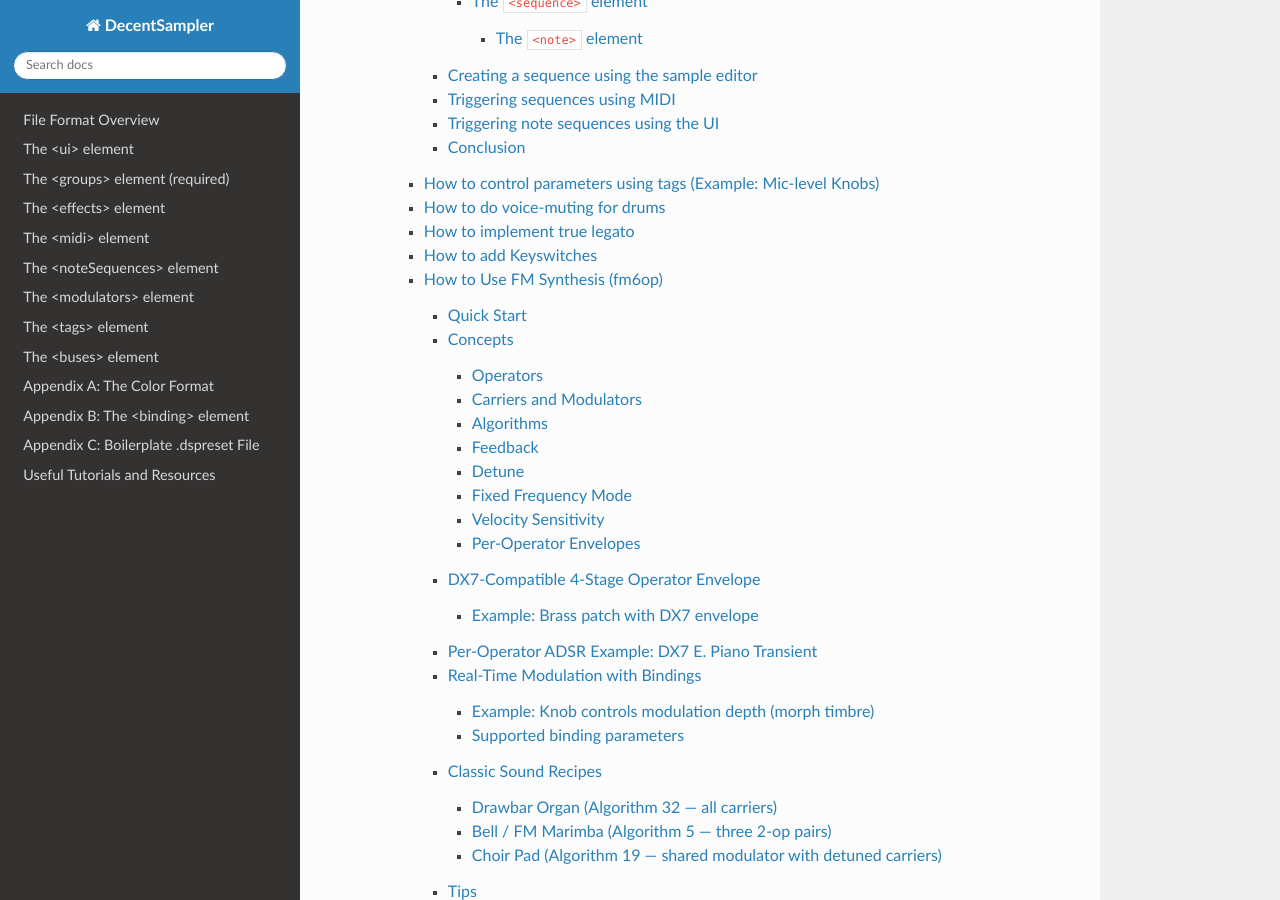
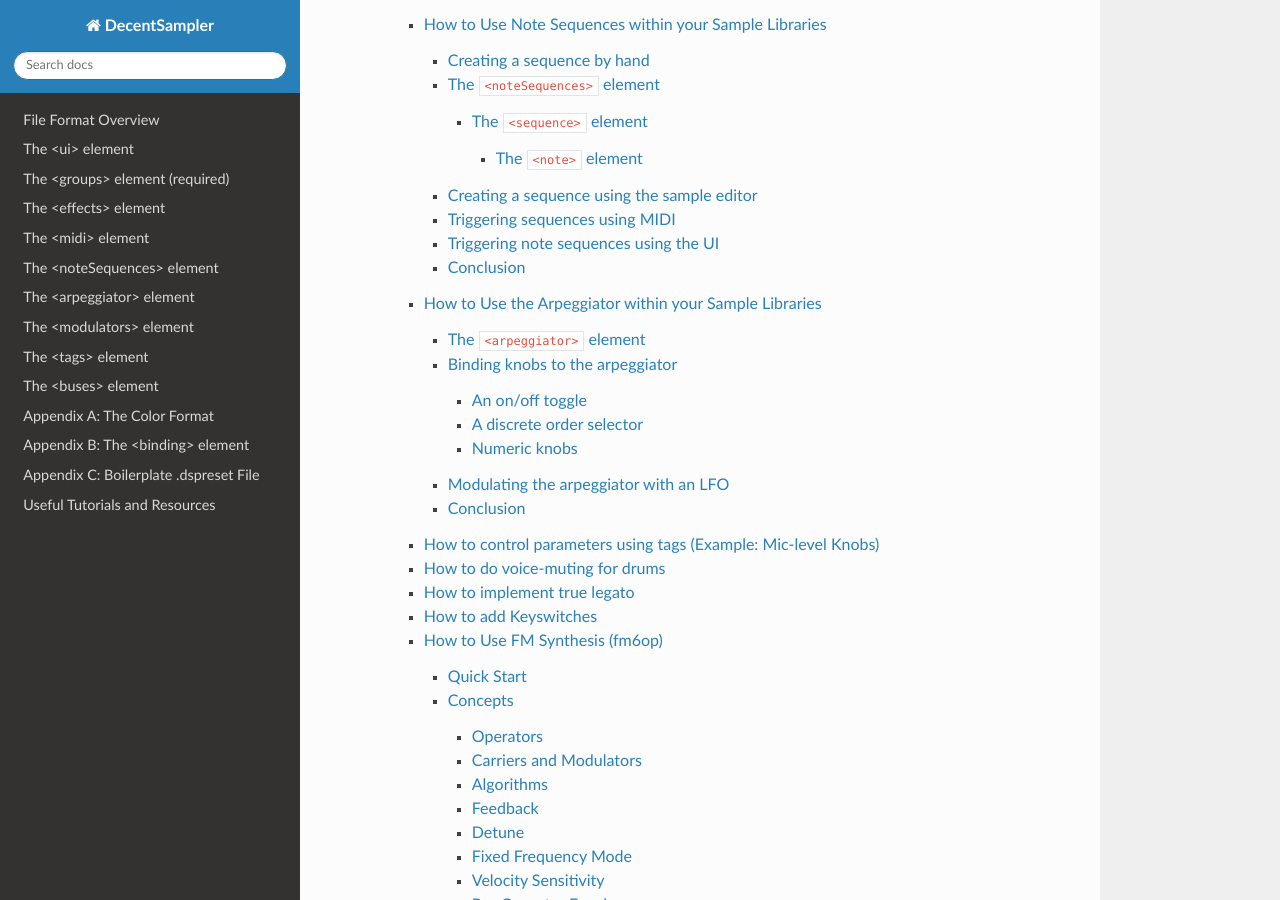
Before and after one commit to DecentSamples/DecentSampler-Developers-Guide, a Sphinx documentation site: the page built from docs/source/index.rst, in a window 1280 px wide and 900 px high, scrolled down 3825 px. Built offline with Sphinx 7.4.7 and the Read the Docs theme 3.1.0, drawn with Linux system fonts in a browser that asks for light colours; some of the changed text lies outside the part shown.

Commit message:
0000383: Arpeggiator
Add developer-guide documentation for the new arpeggiator: a reference
page for the <arpeggiator> element (all attributes, plus a worked
example for each of the 9 order modes), a how-to tutorial covering
binding discrete and numeric knobs and modulating it with an LFO, and
the corresponding binding-type/parameter entries in Appendix B.

````diff
--- a/docs/source/appendix-b-the-binding-element.md
+++ b/docs/source/appendix-b-the-binding-element.md
@@ -22,7 +22,7 @@
 
 | Attribute                  | Description                                                                                                                                                                                                                                                                                                         |          |
 |:---------------------------|:--------------------------------------------------------------------------------------------------------------------------------------------------------------------------------------------------------------------------------------------------------------------------------------------------------------------|:---------|
-| **`type`**                 | This tells the engine what type of parameter this is. Valid values are: `amp`, `general`, `effect`, `control`, `note`, `note_binding`, `velocity_binding`, `button_state_binding`, `keyboard_color`, `modulator`, `note_sequence`.                                                                                  | Required |
+| **`type`**                 | This tells the engine what type of parameter this is. Valid values are: `amp`, `general`, `effect`, `control`, `note`, `note_binding`, `velocity_binding`, `button_state_binding`, `keyboard_color`, `modulator`, `note_sequence`, `arpeggiator`.                                                                                  | Required |
 | **`level`**                | Valid values are `ui`, `instrument`, `group`, `tag`, `midi`                                                                                                                                                                                                                                                         | Required |
 | **`position`**             | The specific 0-based index of the element to be modified by this binding. If you are targeting a group, for example, the first group would be 0, the second group would be 1, etc.                                                                                                                                  | Required |
 | **`controlIndex`**         | When a binding is targeting a control, this is the same thing as the `position` attribute. It is a specific 0-based index of the control to be modified by this binding. If you are targeting an group-level effect, this would specified the group under which the effect lives.                                   | Optional |
@@ -274,6 +274,16 @@
 | Envelope Modulator Release                           | `modulator`            | `instrument`            | `ENV_RELEASE`                   | 0.0 - 25.0                                                    |             | `modulatorIndex` or `modulatorTags` identifies the target modulator(s)                                                                                                                                                                     |
 | Envelope Modulator Release Curve Shape               | `modulator`            | `instrument`            | `ENV_RELEASE_CURVE`             | -100 - 100                                                    |             | `modulatorIndex` or `modulatorTags` identifies the target modulator(s)                                                                                                                                                                     |
 | Sequence Rate                                        | `note_sequence`        | `instrument`            | `RATE`                          | 0.01 - 100                                                    |             | `seqIndex` contains the 0-based index of the note sequence in question                                                                                                                                                                 |
+| Arpeggiator Enabled                                  | `arpeggiator`          | `instrument`            | `ARP_ENABLED`                   | true, false                                                   | No          | The arpeggiator is a singleton (there is only one per instrument), so no index is needed. See [the &lt;arpeggiator&gt; element](the-arpeggiator-element).                                                                              |
+| Arpeggiator Order                                    | `arpeggiator`          | `instrument`            | `ARP_ORDER`                     | `up`, `down`, `up_down`, `up_down_inclusive`, `down_up`, `down_up_inclusive`, `as_played`, `random`, `random_no_repeat` | No          | Best driven via a `multi_state` knob using `fixed_value` bindings — see [the arpeggiator how-to](topic-how-to-use-the-arpeggiator).                                                                                                     |
+| Arpeggiator Octave Range                             | `arpeggiator`          | `instrument`            | `ARP_OCTAVE_RANGE`              | 1 - 8 (integer)                                                | Yes         | How many octaves the held notes are spread across.                                                                                                                                                                                       |
+| Arpeggiator Octave Mode                              | `arpeggiator`          | `instrument`            | `ARP_OCTAVE_MODE`               | `replayPerOctave`, `interleaveByPitch`                        | No          | Best driven via a `multi_state` knob using `fixed_value` bindings.                                                                                                                                                                       |
+| Arpeggiator Step Count                               | `arpeggiator`          | `instrument`            | `ARP_STEP_COUNT`                | 1 - 16 (integer)                                               | Yes         | Caps how many notes make up one cycle of the pattern; never pads, only truncates.                                                                                                                                                        |
+| Arpeggiator Gate Length                              | `arpeggiator`          | `instrument`            | `ARP_GATE_LENGTH`               | 0.0+                                                          | Yes         | Fraction of one step's duration that each note rings for.                                                                                                                                                                                |
+| Arpeggiator Sync Division                            | `arpeggiator`          | `instrument`            | `ARP_SYNC_DIVISION`             | Any of the valid values for `arpSyncDivision`                 | No          | The musical note value of one step.                                                                                                                                                                                                      |
+| Arpeggiator Follow Global Tempo                      | `arpeggiator`          | `instrument`            | `ARP_FOLLOW_GLOBAL_TEMPO`       | true, false                                                   | No          | When `false`, rate is computed from `ARP_OVERRIDE_BPM` instead of the host tempo.                                                                                                                                                        |
+| Arpeggiator Rate Multiplier                          | `arpeggiator`          | `instrument`            | `ARP_RATE_MULTIPLIER`           | 0.01 - 100                                                    | Yes         | A continuous multiplier on top of `ARP_SYNC_DIVISION`'s rate. The natural target for a rate knob or MIDI CC; see the how-to guide for a note on modulating this from an LFO.                                                            |
+| Arpeggiator Override BPM                             | `arpeggiator`          | `instrument`            | `ARP_OVERRIDE_BPM`              | 1 - 1000                                                      | No          | Only used when `ARP_FOLLOW_GLOBAL_TEMPO` is `false`.                                                                                                                                                                                     |
 | All Notes Off                                        | `general`              | `instrument`            | `ALL_NOTES_OFF`                 | true                                                          |             |                                                                                                                                                               |
 
 ### UI Parameters
--- a/docs/source/index.rst
+++ b/docs/source/index.rst
@@ -20,6 +20,7 @@
    the-effects-element
    the-midi-element
    the-noteSequences-element
+   the-arpeggiator-element
    the-modulators-element
    the-tags-element
    the-buses-element
--- /dev/null
+++ b/docs/source/the-arpeggiator-element.md
@@ -0,0 +1,76 @@
+The &lt;arpeggiator&gt; element
+=================================
+
+As of 1.26.0, DecentSampler has a built-in arpeggiator. Unlike the [note sequencer](the-noteSequences-element), which plays back a fixed, pre-authored pattern, the arpeggiator reacts live to whichever notes are currently held down: hold a chord and it generates a stream of notes from that chord, in the order and octave range you choose, for as long as you hold it.
+
+The `<arpeggiator>` element is how you configure the arpeggiator. There should be exactly one `<arpeggiator>` element in each `<DecentSampler>` file, as a direct child of the root `<DecentSampler>` element (a sibling of `<groups>`, `<midi>`, `<noteSequences>`, etc.):
+
+```xml
+<DecentSampler>
+  <groups>...</groups>
+  <arpeggiator enabled="true"
+               arpOrder="up"
+               arpOctaveRange="2"
+               arpOctaveMode="replayPerOctave"
+               arpStepCount="16"
+               arpGateLength="0.75"
+               arpFollowGlobalTempo="true"
+               arpSyncDivision="noteOneSixteenth"
+               arpRateMultiplier="1.0"
+               arpOverrideBpm="120.0"/>
+</DecentSampler>
+```
+
+Every attribute on `<arpeggiator>` can also be set from a knob, button, menu, or modulator (LFO/MIDI CC) using the `arpeggiator` binding type — see [Appendix B](appendix-b-the-binding-element) and the [how-to guide](topic-how-to-use-the-arpeggiator) for details.
+
+## Attributes
+
+- `enabled` (optional): Whether the arpeggiator is armed. When armed, it takes over **every** note played anywhere on the keyboard — the raw notes are not also passed through to the sample playback engine. Valid values are `true` and `false`. Default: `false`.
+- `arpOrder` (optional): The order in which held notes (and their octave-expanded copies) are played. See [Order Modes](#order-modes) below for the full list and worked examples. Default: `up`.
+- `arpOctaveRange` (optional): How many octaves the held notes are spread across, counting the octave you're actually holding. `1` means no octave duplication at all — just the notes you're holding. Whole number from 1 to 8. Default: `1`.
+- `arpOctaveMode` (optional): How the octave-expanded copies are woven into the pattern. `replayPerOctave` repeats the held-note pattern once per octave (the octave you're holding, then the whole pattern again an octave up, and so on) — this is how most hardware/software arpeggiators behave. `interleaveByPitch` instead merges every note across every octave into one pitch-sorted list before applying the order. Default: `replayPerOctave`.
+- `arpStepCount` (optional): A hard ceiling on how many notes make up one cycle of the pattern, from 1 to 16. If the held chord × octave range would produce more notes than this, the pattern is truncated to the first `arpStepCount` notes (built according to `arpOctaveMode`) — it is never padded. Default: `16`.
+- `arpGateLength` (optional): How long each note rings out, as a fraction of one step's duration. `0.5` means each note is cut roughly halfway through the step, leaving a gap before the next one; `1.0` means the note rings for the full step and (depending on the sample's own release/loop behavior) may audibly overlap with the next note. Floating point number, 0 or greater. Default: `0.75`.
+- `arpFollowGlobalTempo` (optional): Whether the arpeggiator's rate tracks the host/DAW's tempo. When `true`, the rate is computed from the current tempo and `arpSyncDivision`. When `false`, the rate is computed from `arpOverrideBpm` and `arpSyncDivision` instead, ignoring whatever the host reports. Valid values are `true` and `false`. Default: `true`.
+- `arpSyncDivision` (optional): The musical note value of one step, e.g. `noteOneSixteenth` for a 16th-note arpeggio. Valid values: `noteOneSixtyFourthTriplet`, `noteOneSixtyFourth`, `noteOneThirtySecondTriplet`, `noteOneSixtyFourthDotted`, `noteOneThirtySecond`, `noteOneSixteenthTriplet`, `noteOneThirtySecondDotted`, `noteOneSixteenth`, `noteOneEighthTriplet`, `noteOneSixteenthDotted`, `noteOneEighth`, `noteOneFourthTriplet`, `noteOneEighthDotted`, `noteOneFourth`, `noteOneHalfTriplet`, `noteOneFourthDotted`, `noteOneHalf`, `noteOneTriplet`, `noteOneHalfDotted`, `noteWhole`, `noteWholeDotted`. Default: `noteOneSixteenth`.
+- `arpRateMultiplier` (optional): A continuous multiplier applied on top of `arpSyncDivision`'s rate — higher values play faster. This is the attribute you'd bind a knob or an LFO to if you want a live, sweepable rate control rather than snapping between discrete note values. Floating point number, 0.01 to 100. Default: `1.0`.
+- `arpOverrideBpm` (optional): The tempo used to compute the rate when `arpFollowGlobalTempo="false"`. Floating point number, 1 to 1000. Default: `120.0`.
+
+## Order Modes
+
+Given the chord C4-E4-G4 (MIDI notes 60, 64, 67) with `arpOctaveRange="2"` and `arpOctaveMode="replayPerOctave"`, the expanded note pool is **60, 64, 67, 72, 76, 79** (the chord, then the same chord an octave up). Here's what each `arpOrder` value produces:
+
+| `arpOrder` | One full cycle |
+|:---|:---|
+| `up` | 60, 64, 67, 72, 76, 79 → loops back to 60 |
+| `down` | 79, 76, 72, 67, 64, 60 → loops back to 79 (the exact reverse of `up`) |
+| `up_down` | 60, 64, 67, 72, 76, **79**, 76, 72, 67, 64 → loops back to 60 (top/bottom note plays once per cycle) |
+| `up_down_inclusive` | 60, 64, 67, 72, 76, 79, **79**, 76, 72, 67, 64, **60** → loops back to 60 (top/bottom note repeats at each turnaround) |
+| `down_up` | 79, 76, 72, 67, 64, 60, 64, 67, 72, 76 → loops back to 79 |
+| `down_up_inclusive` | 79, 76, 72, 67, 64, 60, 60, 64, 67, 72, 76, 79 → loops back to 79 |
+| `as_played` | Whatever order you actually pressed the notes in, replayed per octave. If you pressed G, then C, then E, this plays 67, 60, 64, 79, 72, 76. (If you happened to press them low-to-high, this is identical to `up`.) |
+| `random` | A note is picked at random from the pool on every step. The same note can repeat back-to-back. |
+| `random_no_repeat` | Same as `random`, but the same note never plays twice in a row. |
+
+## Example
+
+This example arms the arpeggiator at 16th notes, tracking the host tempo, spread across 2 octaves:
+
+```xml
+<DecentSampler>
+  <groups>
+    <group>
+      <sample path="Samples/Piano-C4.wav" rootNote="60" loNote="0" hiNote="127"/>
+    </group>
+  </groups>
+  <arpeggiator enabled="true"
+               arpOrder="up_down_inclusive"
+               arpOctaveRange="2"
+               arpOctaveMode="replayPerOctave"
+               arpGateLength="0.6"
+               arpFollowGlobalTempo="true"
+               arpSyncDivision="noteOneSixteenth"/>
+</DecentSampler>
+```
+
+For a full discussion of how to bind knobs and modulators to the arpeggiator, see the tutorial on [how to use the arpeggiator](topic-how-to-use-the-arpeggiator).
--- /dev/null
+++ b/docs/source/topic-how-to-use-the-arpeggiator.md
@@ -0,0 +1,116 @@
+# How to Use the Arpeggiator within your Sample Libraries
+
+As of version 1.26.0, **DecentSampler** has a built-in arpeggiator. Unlike the [note sequencer](the-noteSequences-element), which replays a fixed pattern you authored ahead of time, the arpeggiator reacts live to whatever notes are currently held: hold a chord and it generates a stream of notes from that chord — in the order and octave range you choose — for as long as you hold it. This guide walks through arming it, exposing its parameters as knobs, and modulating it with an LFO.
+
+## The `<arpeggiator>` element
+
+Add a single `<arpeggiator>` element as a direct child of your `<DecentSampler>` root, alongside `<groups>`, `<midi>`, etc.:
+
+```xml
+<DecentSampler>
+  <groups>...</groups>
+  <arpeggiator enabled="true"
+               arpOrder="up"
+               arpOctaveRange="2"
+               arpOctaveMode="replayPerOctave"
+               arpStepCount="16"
+               arpGateLength="0.75"
+               arpFollowGlobalTempo="true"
+               arpSyncDivision="noteOneSixteenth"
+               arpRateMultiplier="1.0"/>
+</DecentSampler>
+```
+
+With just this, the arpeggiator is already fully functional — hold a chord and it will play. The full attribute reference, including a worked example for every `arpOrder` value, is in [the &lt;arpeggiator&gt; element](the-arpeggiator-element).
+
+## Binding knobs to the arpeggiator
+
+Every `<arpeggiator>` attribute can be controlled from a UI knob using the `arpeggiator` binding type at `level="instrument"`. Which `translation` you use depends on the kind of parameter:
+
+- **Discrete parameters** (`ARP_ENABLED`, `ARP_ORDER`, `ARP_OCTAVE_MODE`) are a fixed list of named states, so they're best driven by a `valueType="multi_state"` knob — each state fires a `translation="fixed_value"` binding that sends the exact attribute value as a string.
+- **Numeric parameters** (`ARP_OCTAVE_RANGE`, `ARP_STEP_COUNT`, `ARP_GATE_LENGTH`, `ARP_RATE_MULTIPLIER`, `ARP_OVERRIDE_BPM`) are continuous or integer ranges, driven the same way as any other numeric binding (`translation="linear"`, with `valueType="integer"` for the whole-number ones).
+
+### An on/off toggle
+
+```xml
+<labeled-knob x="12" y="40" width="90" height="110" label="Arp" valueType="multi_state" value="1">
+  <state name="Off">
+    <binding type="arpeggiator" level="instrument" parameter="ARP_ENABLED" translation="fixed_value" translationValue="false"/>
+  </state>
+  <state name="On">
+    <binding type="arpeggiator" level="instrument" parameter="ARP_ENABLED" translation="fixed_value" translationValue="true"/>
+  </state>
+</labeled-knob>
+```
+
+### A discrete order selector
+
+Turning this knob cycles through named states, each firing a `fixed_value` binding with the matching `arpOrder` string:
+
+```xml
+<labeled-knob x="112" y="40" width="120" height="110" label="Order" valueType="multi_state" value="0">
+  <state name="Up">
+    <binding type="arpeggiator" level="instrument" parameter="ARP_ORDER" translation="fixed_value" translationValue="up"/>
+  </state>
+  <state name="Down">
+    <binding type="arpeggiator" level="instrument" parameter="ARP_ORDER" translation="fixed_value" translationValue="down"/>
+  </state>
+  <state name="Up-Down">
+    <binding type="arpeggiator" level="instrument" parameter="ARP_ORDER" translation="fixed_value" translationValue="up_down"/>
+  </state>
+  <state name="Up-Down Incl">
+    <binding type="arpeggiator" level="instrument" parameter="ARP_ORDER" translation="fixed_value" translationValue="up_down_inclusive"/>
+  </state>
+  <state name="Down-Up">
+    <binding type="arpeggiator" level="instrument" parameter="ARP_ORDER" translation="fixed_value" translationValue="down_up"/>
+  </state>
+  <state name="Down-Up Incl">
+    <binding type="arpeggiator" level="instrument" parameter="ARP_ORDER" translation="fixed_value" translationValue="down_up_inclusive"/>
+  </state>
+  <state name="As Played">
+    <binding type="arpeggiator" level="instrument" parameter="ARP_ORDER" translation="fixed_value" translationValue="as_played"/>
+  </state>
+  <state name="Random">
+    <binding type="arpeggiator" level="instrument" parameter="ARP_ORDER" translation="fixed_value" translationValue="random"/>
+  </state>
+  <state name="Random No Repeat">
+    <binding type="arpeggiator" level="instrument" parameter="ARP_ORDER" translation="fixed_value" translationValue="random_no_repeat"/>
+  </state>
+</labeled-knob>
+```
+
+### Numeric knobs
+
+Octave range and step count are whole numbers, so use `valueType="integer"`. Gate length and rate multiplier are continuous:
+
+```xml
+<labeled-knob x="242" y="40" width="90" height="110" label="Octave Range"
+              valueType="integer" minValue="1" maxValue="4" value="2" defaultValue="2">
+  <binding type="arpeggiator" level="instrument" parameter="ARP_OCTAVE_RANGE" translation="linear"/>
+</labeled-knob>
+
+<labeled-knob x="472" y="40" width="90" height="110" label="Gate Length"
+              valueType="float" minValue="0.05" maxValue="1.5" value="0.6" defaultValue="0.6">
+  <binding type="arpeggiator" level="instrument" parameter="ARP_GATE_LENGTH" translation="linear"/>
+</labeled-knob>
+```
+
+## Modulating the arpeggiator with an LFO
+
+Because a knob and a modulator reach the arpeggiator through the exact same `<binding type="arpeggiator">` mechanism, you can also target it from an `<lfo>` (or any other modulator) — for example, to breathe the gate length in and out over time:
+
+```xml
+<modulators>
+  <lfo shape="sine" rate="0.2" scope="global">
+    <binding type="arpeggiator" level="instrument" parameter="ARP_GATE_LENGTH"
+             modBehavior="add" translation="linear"
+             translationOutputMin="-0.2" translationOutputMax="0.2"/>
+  </lfo>
+</modulators>
+```
+
+A quick note on rate modulation specifically: nudging `ARP_RATE_MULTIPLIER` from a knob or MIDI CC (a mod wheel ramping the arp faster during a performance, say) is common and works well. Continuously modulating it from a fast LFO is a much less common technique — most arpeggiators treat rate as a synced, discrete setting rather than a modulation target, because warping the clock mid-stream can make individual steps land unevenly. It's supported (nothing about the binding is special-cased), but treat it as an experimental, "clock wobble"-style effect rather than a typical use case.
+
+## Conclusion
+
+In this guide, we went over how to arm the arpeggiator, how to expose its parameters as knobs — both discrete (multi-state) and numeric — and how to modulate it with an LFO using the same binding mechanism. For the complete attribute reference and a worked example of every order mode, see [the &lt;arpeggiator&gt; element](the-arpeggiator-element).
--- a/docs/source/useful-topics.md
+++ b/docs/source/useful-topics.md
@@ -15,6 +15,7 @@
 :maxdepth: 1
 topic-how-to-use-buses-and-auxiliary-outputs
 topic-how-to-use-note-sequences
+topic-how-to-use-the-arpeggiator
 topic-how-to-control-parameters-using-tags
 topic-how-to-do-voice-muting-for-drums
 topic-how-to-implement-true-legato
````
